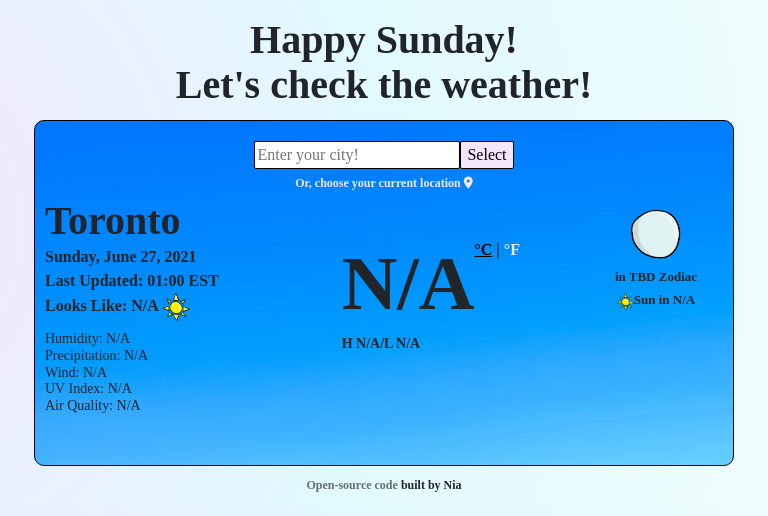
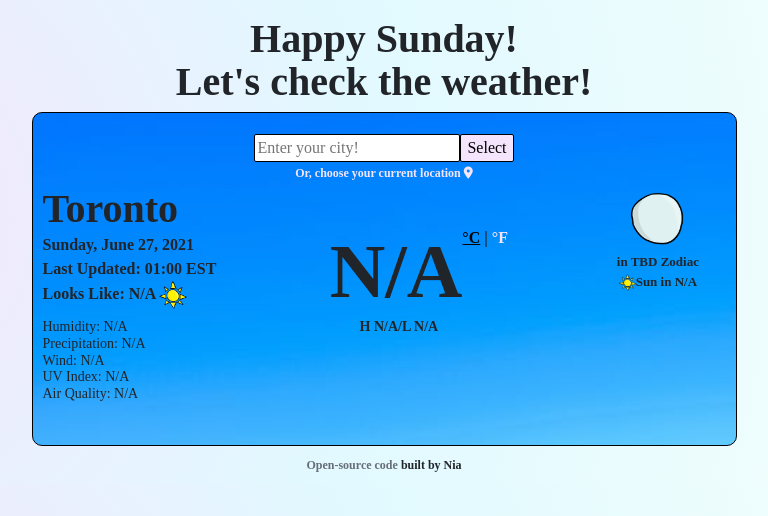
Before and after one commit to niameansbright/NiaM-Weather-App, a plain HTML site: page index.html in a window 1280 px wide. Shown: the top 516 px of the page, without its empty margins (256-1024 px from the left). Drawn offline with nearby package versions, Linux system fonts and the light colour scheme; no server answers; a web font is replaced by a local one.

Commit message:
CSS Updates

```diff
--- a/index.html
+++ b/index.html
@@ -47,7 +47,7 @@
       </div>
       <div class="main">
         <div class="row">
-          <div class="col-5">
+          <div class="col-4">
             <div class="city">
               <h1 id="cityName">Toronto</h1>
               <p id="todaysDate">N/A</p>
@@ -68,7 +68,7 @@
               </p>
             </div>
           </div>
-          <div class="col-4">
+          <div class="col-5">
             <div class="temp">
               <h1>
                 <span id="currentTemp">N/A</span
@@ -78,23 +78,21 @@
                   <span id="fahrenheit" class ="inactive"><a href="#">°F</a></span></span
                 >
               </h1>
-              <br />
-              <p class="highLow">H N/A/L N/A</p>
+              <div>
+              <p class="highLow">H N/A/L N/A</p></div>
             </div>
           </div>
 
           <div class="col-3">
             <div class="moonforecast">
               <p><span id="moonphase"></span></p>
-              <br />
               <div id="moonImg">
                 <img id="moon" src="src/Moons/Full Moon.png" />
-              </div>
-              <br />
-              <p>in <span id="moonsign">TBD Zodiac</span></p>
-              <br/><p><span id="sunsignImg"
+              </div> <div>
+              <p>in <span id="moonsign">TBD Zodiac</span></p></div>
+              <div><p><span id="sunsignImg"
                   ><img src="src/Icons/Clear.png" /></span
-                >Sun in <span id="sunsign">N/A</span></p>
+                >Sun in <span id="sunsign">N/A</span></p></div>
             </div>
           </div>
         </div>
--- a/style.css
+++ b/style.css
@@ -9,8 +9,8 @@ body {
 }
 header h1 {
   text-align: center;
-  padding: 5px 0px 15px 0px;
-  line-height: 100%;
+  padding: 5px 0px 11px 0px;
+  line-height: 95%;
   font-family: DotGothic16;
 }
 #happyDay {
@@ -19,7 +19,7 @@ header h1 {
 #container {
   border: 1px solid black;
   border-radius: 10px;
-  max-width: 700px;
+  max-width: 705px;
   margin: 0 auto;
   background-size: cover;
 }
@@ -31,7 +31,7 @@ p {
 }
 form {
   text-align: center;
-  padding: 20px 0px 5px 0px;
+  padding: 21px 0px 2px 0px;
   font-family: DotGothic16;
 }
 #formButton {
@@ -55,7 +55,7 @@ form {
   text-align: center;
   font-size: 12px;
   font-family: DotGothic16;
-  padding: 0px 0px 5px 0px;
+  padding: 0px 0px 3px 0px;
   font-weight: bold;
 }
 .currentLocationOption a:link {
@@ -71,8 +71,8 @@ form {
   color: #fef200;
 }
 .main {
-  padding: 0px;
-  margin: 0px 0px 20px 10px;
+  padding: 0px 0px 20px 10px;
+  margin: 0px;
   font-family: DotGothic16;
 }
 #looksLikeImg img {
@@ -89,7 +89,7 @@ form {
   margin: 0px;
 }
 .temp {
-  text-align: left;
+  text-align: center;
   padding-top: 40px;
   line-height: 10px;
   margin: 0px;
@@ -122,31 +122,32 @@ form {
 }
 .highLow {
   font-size: 14px;
+  position: relative;
+  left: -20px;
+  padding-top: 5px;
 }
 .moonforecast {
   text-align: center;
   padding: 0px;
   margin: 0px;
-  line-height: 11px;
   font-size: 13px;
 }
 #moonImg img {
-  width: 52px;
+  width: 55px;
   margin: 0 auto;
-  padding: 0px;
+  padding: 6px 0px;
 }
 #sunsignImg img {
   width: 17px;
 }
 .extendedforecast {
   text-align: center;
-  padding: 0px 0px 20px 0px;
+  padding: 0px 0px 12px 0px;
   margin: 0px;
   font-family: DotGothic16;
 }
 .forecastImg img {
   width: 28px;
-  padding: 5px 0px 0px 0px;
   margin: 0px;
 }
 #forecastTemp {
```
